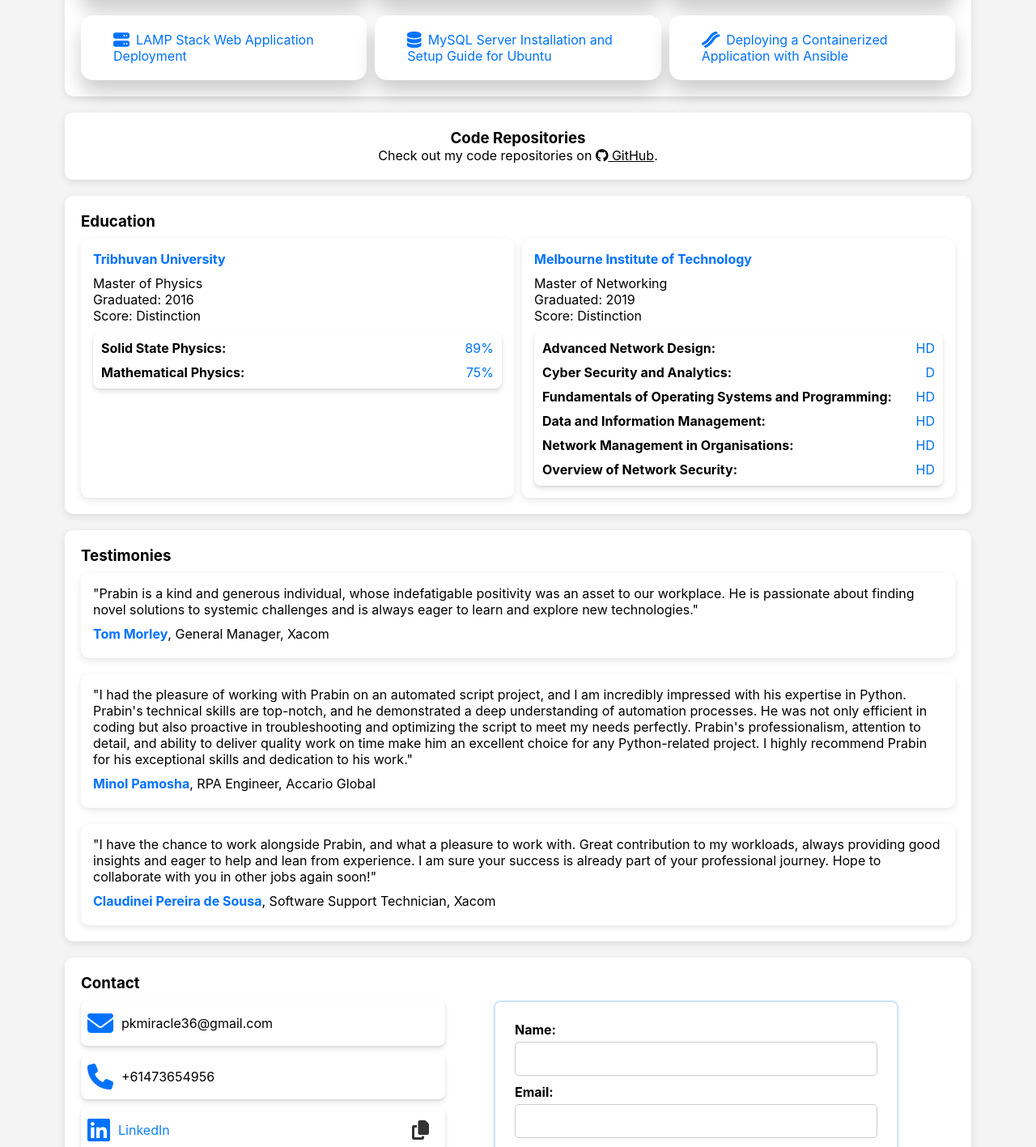
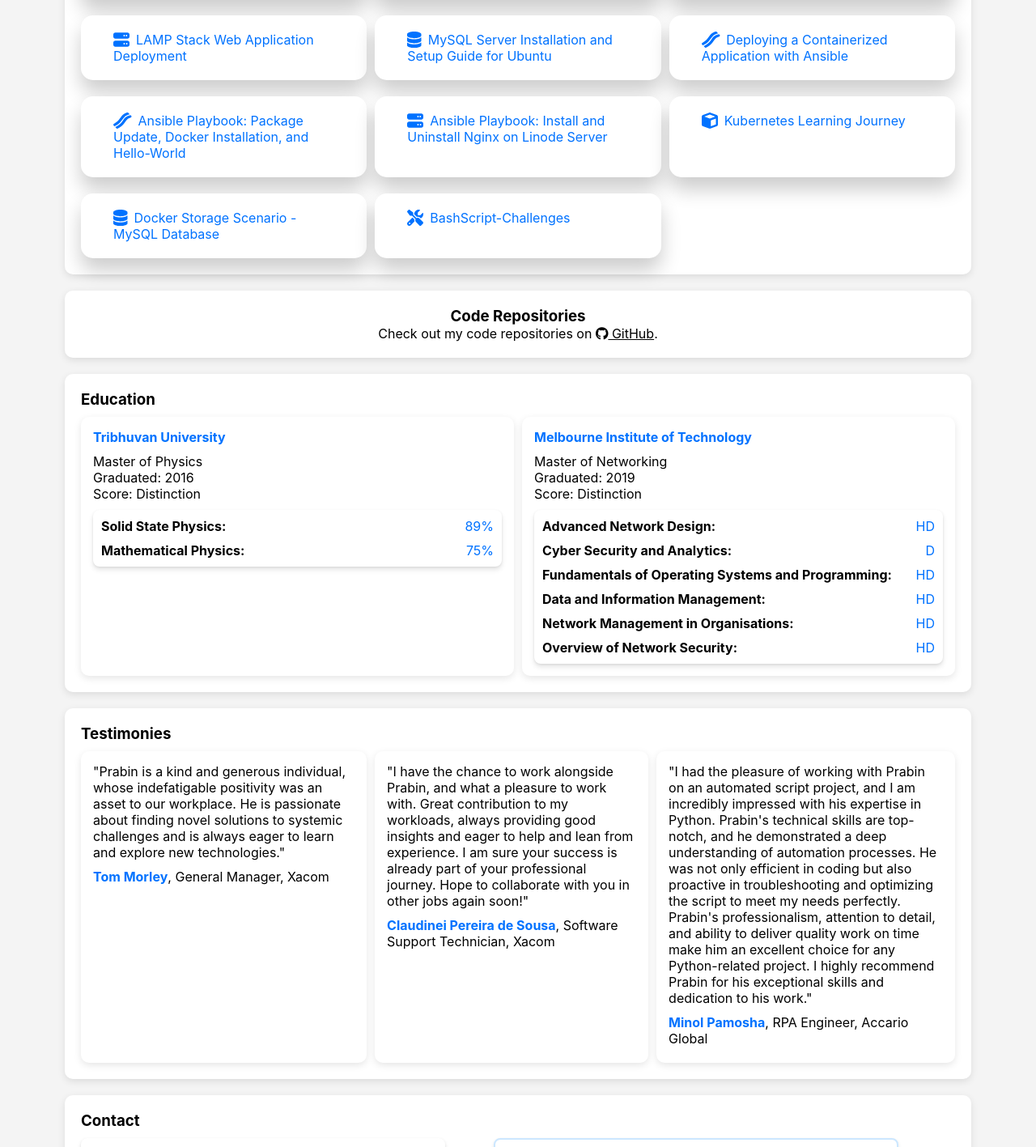
Before and after one commit to prabinkc2046/prabin-portfolio, a React (Create React App) app: page / in a window 1280 px wide. Shown: the part 2011-3428 px from the top of the page at 81% size. Built offline with nearby package versions, Linux system fonts and the light colour scheme; the HTML template or start-up script is replaced by a standard one.

Commit message:
Used grid to layout testimonies

```diff
--- a/src/CONSTANT.js
+++ b/src/CONSTANT.js
@@ -140,41 +140,41 @@ export const projects = [
       githubLink: "https://github.com/prabinkc2046/Deploying-a-Containerized-Application-with-Ansible",
       icon: faBacon
     },
-    // {
-    //   name: "Ansible Playbook: Package Update, Docker Installation, and Hello-World",
-    //   description: "Automates package updates, Docker installation, and runs a Docker 'hello-world' container.",
-    //   outcome: "Streamlined setup with automated Docker installation and verification.",
-    //   githubLink: "https://github.com/prabinkc2046/install-docker-ansible-demo",
-    //   icon: faBacon
-    // },
-    // {
-    //   name: "Ansible Playbook: Install and Uninstall Nginx on Linode Server",
-    //   description: "Automates Nginx installation and removal on Linode servers.",
-    //   outcome: "Simplified Nginx management with automated deployment and removal.",
-    //   githubLink: "https://github.com/prabinkc2046/Nginx-install-uninstall-Ansible-demo",
-    //   icon: faServer
-    // },
-    // {
-    //   name: "Kubernetes Learning Journey",
-    //   description: "Documents and showcases Kubernetes concepts and practices.",
-    //   outcome: "Detailed notes on Kubernetes fundamentals and practical applications.",
-    //   githubLink: "https://github.com/prabinkc2046/Kubernetes-Learning-Journey",
-    //   icon: faCube
-    // },
-    // {
-    //   name: "Docker Storage Scenario - MySQL Database",
-    //   description: "Demonstrates Docker volume usage for MySQL data persistence.",
-    //   outcome: "Confirmed data retention across container restarts using Docker volumes.",
-    //   githubLink: "https://github.com/prabinkc2046/Docker-Storage-Scenario-MySQL-Database",
-    //   icon: faDatabase
-    // },
-    // {
-    //   name: "BashScript-Challenges",
-    //   description: "Solutions for various bash scripting challenges.",
-    //   outcome: "Showcases proficiency in bash scripting with practical task solutions.",
-    //   githubLink: "https://github.com/prabinkc2046/PrabinKC-BashScriptChallengesSolved.",
-    //   icon: faTools
-    // }
+    {
+      name: "Ansible Playbook: Package Update, Docker Installation, and Hello-World",
+      description: "Automates package updates, Docker installation, and runs a Docker 'hello-world' container.",
+      outcome: "Streamlined setup with automated Docker installation and verification.",
+      githubLink: "https://github.com/prabinkc2046/install-docker-ansible-demo",
+      icon: faBacon
+    },
+    {
+      name: "Ansible Playbook: Install and Uninstall Nginx on Linode Server",
+      description: "Automates Nginx installation and removal on Linode servers.",
+      outcome: "Simplified Nginx management with automated deployment and removal.",
+      githubLink: "https://github.com/prabinkc2046/Nginx-install-uninstall-Ansible-demo",
+      icon: faServer
+    },
+    {
+      name: "Kubernetes Learning Journey",
+      description: "Documents and showcases Kubernetes concepts and practices.",
+      outcome: "Detailed notes on Kubernetes fundamentals and practical applications.",
+      githubLink: "https://github.com/prabinkc2046/Kubernetes-Learning-Journey",
+      icon: faCube
+    },
+    {
+      name: "Docker Storage Scenario - MySQL Database",
+      description: "Demonstrates Docker volume usage for MySQL data persistence.",
+      outcome: "Confirmed data retention across container restarts using Docker volumes.",
+      githubLink: "https://github.com/prabinkc2046/Docker-Storage-Scenario-MySQL-Database",
+      icon: faDatabase
+    },
+    {
+      name: "BashScript-Challenges",
+      description: "Solutions for various bash scripting challenges.",
+      outcome: "Showcases proficiency in bash scripting with practical task solutions.",
+      githubLink: "https://github.com/prabinkc2046/PrabinKC-BashScriptChallengesSolved.",
+      icon: faTools
+    }
   ];
 
   export const experience = [
@@ -230,15 +230,17 @@ export const testimonies = [
     testimony: "Prabin is a kind and generous individual, whose indefatigable positivity was an asset to our workplace. He is passionate about finding novel solutions to systemic challenges and is always eager to learn and explore new technologies.",
   },
   {
+    name:"Claudinei Pereira de Sousa",
+    position:"Software Support Technician, Xacom",
+    testimony:"I have the chance to work alongside Prabin, and what a pleasure to work with. Great contribution to my workloads, always providing good insights and eager to help and lean from experience. I am sure your success is already part of your professional journey. Hope to collaborate with you in other jobs again soon!"
+  },
+  {
     name:"Minol Pamosha",
     position:"RPA Engineer, Accario Global",
     testimony:"I had the pleasure of working with Prabin on an automated script project, and I am incredibly impressed with his expertise in Python. Prabin's technical skills are top-notch, and he demonstrated a deep understanding of automation processes. He was not only efficient in coding but also proactive in troubleshooting and optimizing the script to meet my needs perfectly. Prabin's professionalism, attention to detail, and ability to deliver quality work on time make him an excellent choice for any Python-related project. I highly recommend Prabin for his exceptional skills and dedication to his work."
   },
-  {
-    name:"Claudinei Pereira de Sousa",
-    position:"Software Support Technician, Xacom",
-    testimony:"I have the chance to work alongside Prabin, and what a pleasure to work with. Great contribution to my workloads, always providing good insights and eager to help and lean from experience. I am sure your success is already part of your professional journey. Hope to collaborate with you in other jobs again soon!"
-  }
+
+
 
   // Add more testimonies as needed
 ];
--- a/src/components/Testimony/Testimony.css
+++ b/src/components/Testimony/Testimony.css
@@ -7,9 +7,10 @@
   }
 
   .testimony-container {
-    display: flex;
-    flex-direction: column;
-    gap: 20px;
+    display: grid;
+    grid-template-columns: auto;
+    row-gap: 5px;
+
   }
 
   .testimony-card {
@@ -36,12 +37,17 @@
   .testimony{
     align-items: flex-start;
   }
+
+  .testimony-container{
+    grid-template-columns: auto auto;
+    gap: 10px;
+  }
   }
 
-  @media (min-width: 735px){
 
-  }
 
   @media (min-width: 900px) {
-
+    .testimony-container{
+      grid-template-columns: auto auto auto;
+    }
   }
```
